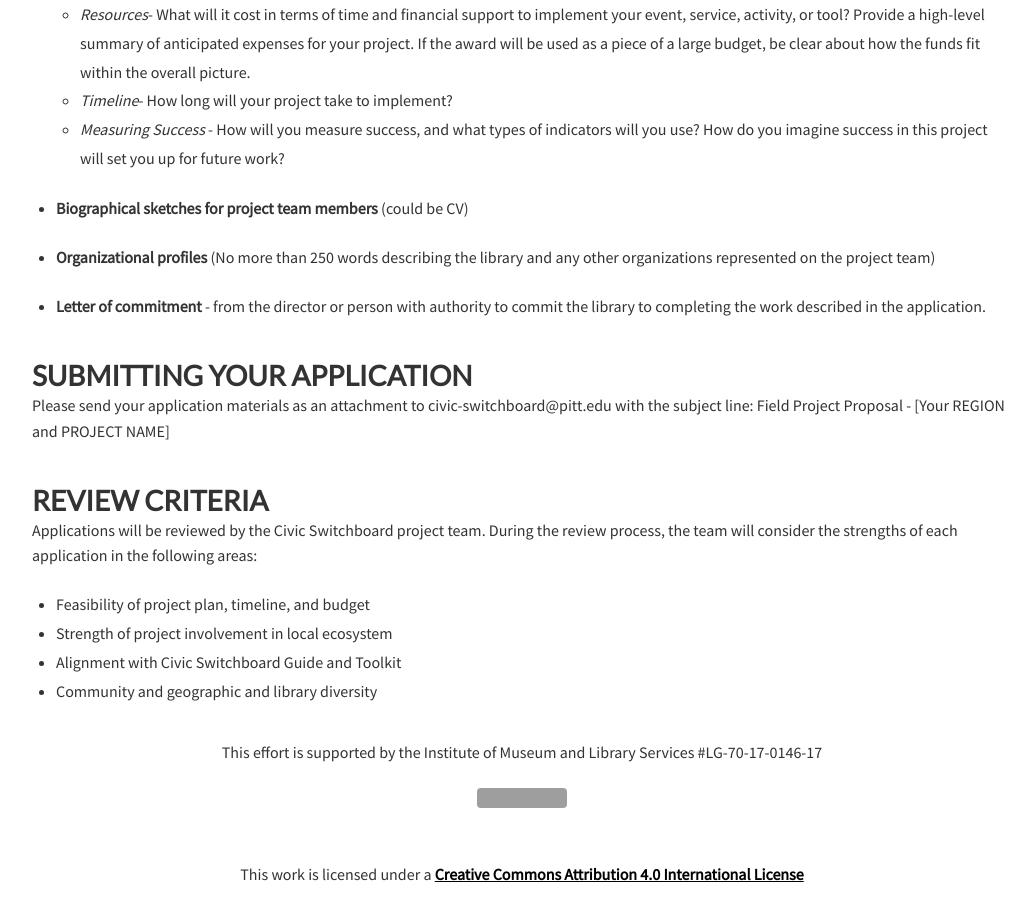
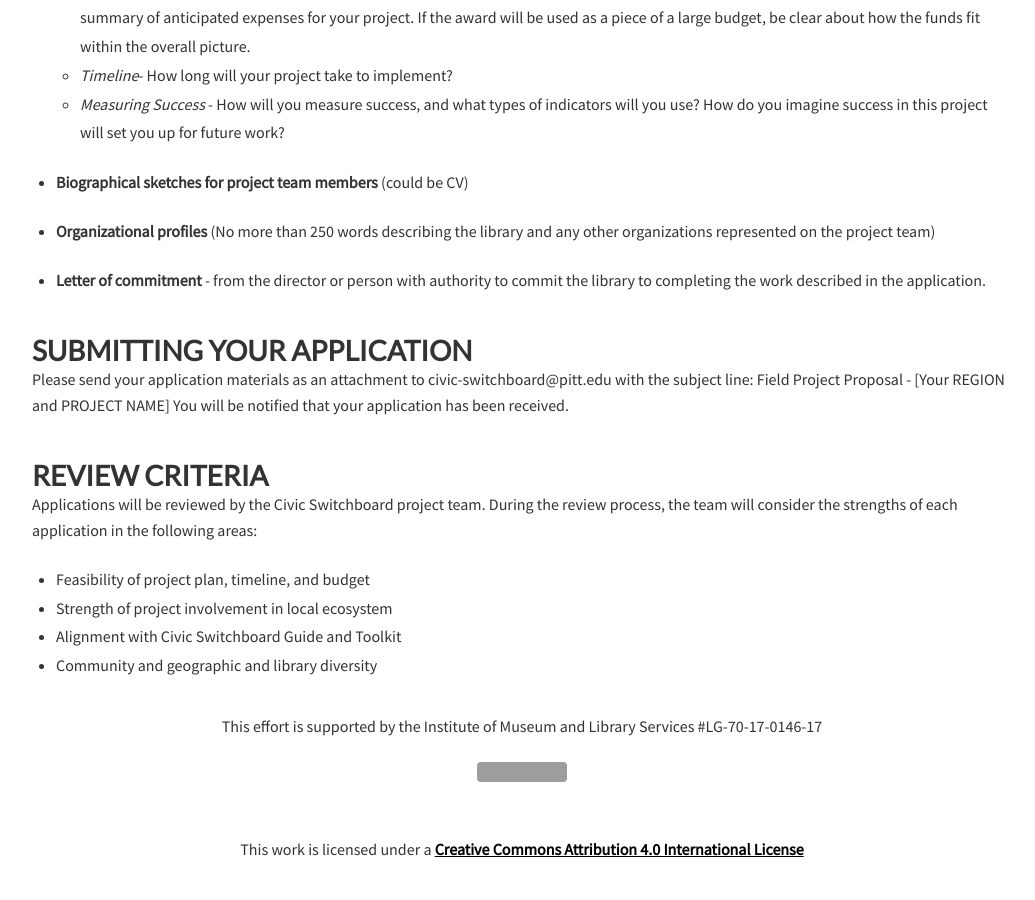
Before and after one commit to civic-switchboard/civic-switchboard.github.io.first, a Jekyll site: the page built from _posts/2018-09-10-post_11.md, in a window 1280 px wide and 900 px high, scrolled down 2129 px. Shown: the whole window, without its empty margins (118-1153 px from the left). Built offline with Jekyll 4.4.1, drawn with Linux system fonts in a browser that asks for light colours; nearby versions of some CDN libraries; after the commit the page ends 3003 px from its top, so only the background shows below that; some of the changed text lies outside the part shown; grey boxes are pictures that could not be loaded.

```diff
--- a/_posts/2018-09-10-post_11.md
+++ b/_posts/2018-09-10-post_11.md
@@ -63,7 +63,7 @@
 * **Letter of commitment** - from the director or person with authority to commit the library to completing the work described in the application.
 
 ### SUBMITTING YOUR APPLICATION
-Please send your application materials as an attachment to civic-switchboard@pitt.edu with the subject line: Field Project Proposal - [Your REGION and PROJECT NAME]
+Please send your application materials as an attachment to civic-switchboard@pitt.edu with the subject line: Field Project Proposal - [Your REGION and PROJECT NAME]  You will be notified that your application has been received.
 
 
 ### REVIEW CRITERIA
```
Also changed, not shown: other parts of _posts/2018-09-10-post_11.md (+1 -1 lines).
